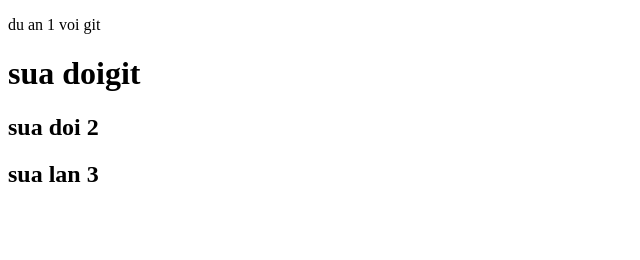
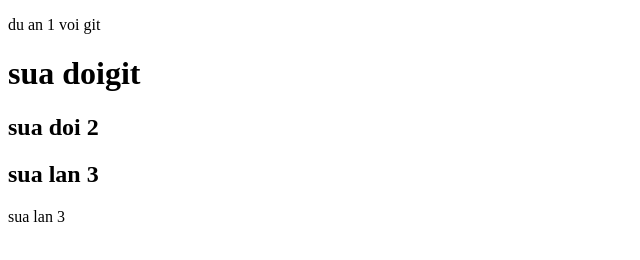
Before and after one commit to Ductlfc/du-an-2, a plain HTML site: page index.html in a window 1280 px wide. Shown: the full height of the page, 0-640 px from the left. Drawn offline with Linux system fonts and the light colour scheme.

Commit message:
sua lan 5

```diff
--- a/index.html
+++ b/index.html
@@ -10,5 +10,6 @@
     <h1>sua doigit</h1>
     <h2>sua doi 2</h2>
     <h2>sua lan 3</h2>
+    sua lan 3
   </body>
 </html>
```
